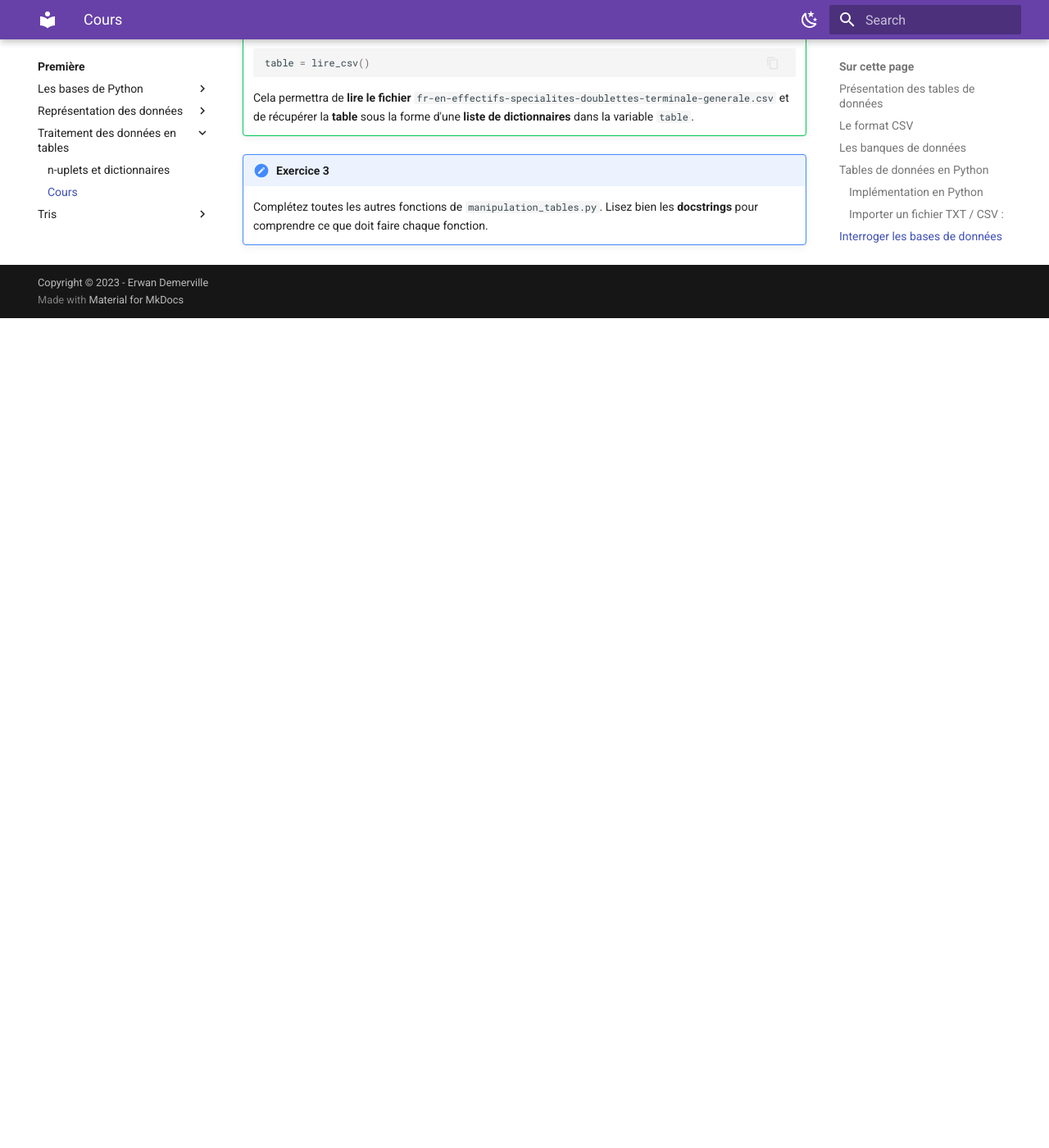
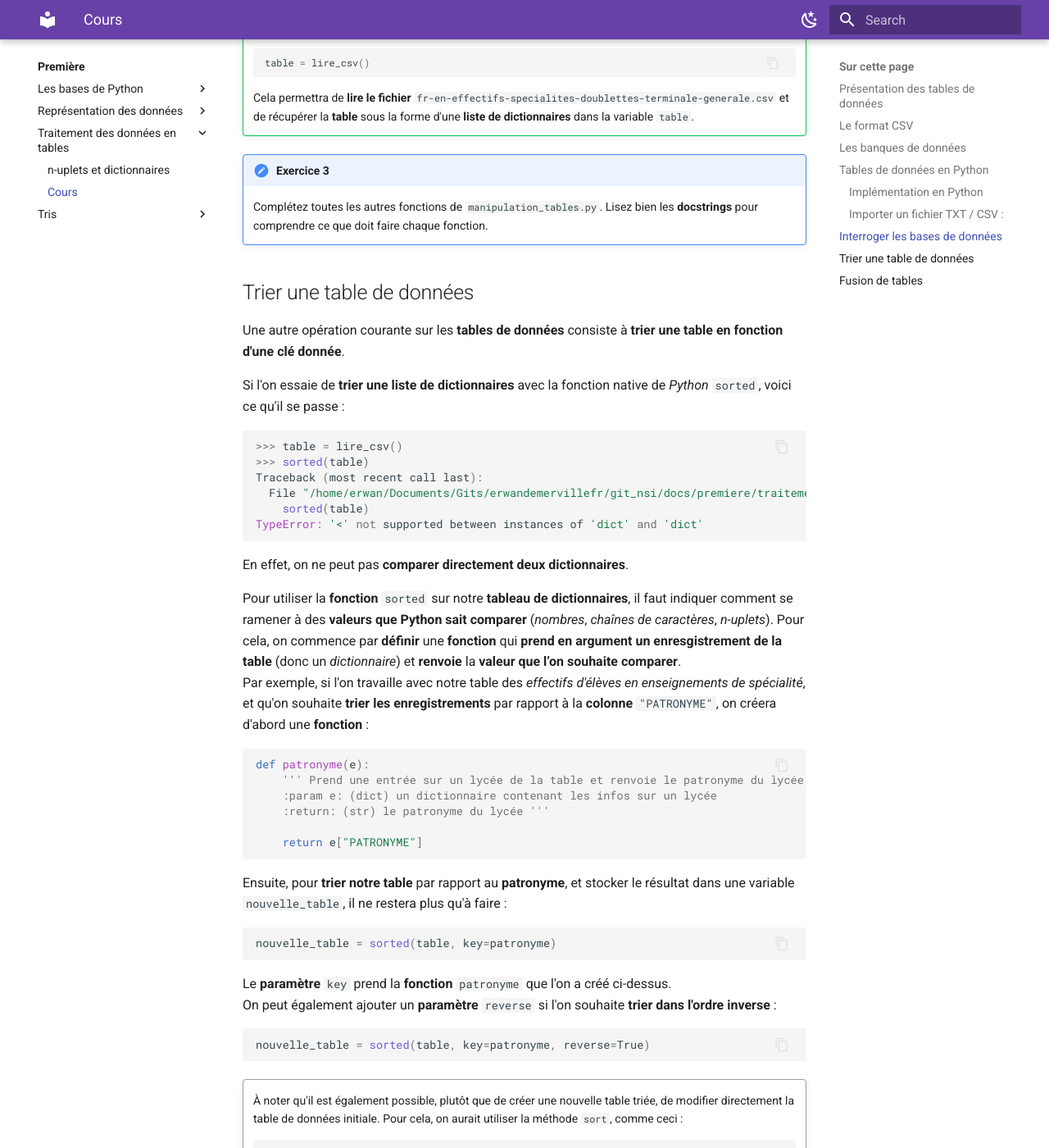
Before and after one commit to erwandemerville/nsi, an MkDocs documentation site: the page built from docs/premiere/traitement_donnees/cours.md, in a window 1280 px wide and 1400 px high, scrolled down 6473 px. Shown: the whole window at 82% size. Built offline with MkDocs 1.6.1 and Material for MkDocs 9.7.7, drawn with Linux system fonts in a browser that asks for light colours; before the commit the page ends 6861 px from its top, so only the background shows below that; some of the changed text lies outside the part shown.

Commit message:
MAJ traitement donnees en tables

````diff
--- a/docs/premiere/traitement_donnees/cours.md
+++ b/docs/premiere/traitement_donnees/cours.md
@@ -223,3 +223,84 @@ Pour les **exercices suivants**, on travaillera avec notre fichier `fr-en-effect
 
 !!! note "Exercice 3"
     Complétez toutes les autres fonctions de `manipulation_tables.py`. Lisez bien les **docstrings** pour comprendre ce que doit faire chaque fonction.
+
+## Trier une table de données
+
+Une autre opération courante sur les **tables de données** consiste à **trier une table en fonction d'une clé donnée**.
+
+Si l'on essaie de **trier une liste de dictionnaires** avec la fonction native de *Python* `sorted`, voici ce qu'il se passe :
+
+```python
+>>> table = lire_csv()
+>>> sorted(table)
+Traceback (most recent call last):
+  File "/home/erwan/Documents/Gits/erwandemervillefr/git_nsi/docs/premiere/traitement_donnees/src/manipulation_tables.py", line 111, in <module>
+    sorted(table)
+TypeError: '<' not supported between instances of 'dict' and 'dict'
+```
+
+En effet, on ne peut pas **comparer directement deux dictionnaires**.
+
+Pour utiliser la **fonction** `sorted` sur notre **tableau de dictionnaires**, il faut indiquer comment se ramener à des **valeurs que Python sait comparer** (*nombres*, *chaînes de caractères*, *n-uplets*). Pour cela, on commence par **définir** une **fonction** qui **prend en argument un enresgistrement de la table** (donc un *dictionnaire*) et **renvoie** la **valeur que l’on souhaite comparer**.
+Par exemple, si l'on travaille avec notre table des *effectifs d'élèves en enseignements de spécialité*, et qu'on souhaite **trier les enregistrements** par rapport à la **colonne** `"PATRONYME"`, on créera d'abord une **fonction** :
+
+```python
+def patronyme(e):
+    ''' Prend une entrée sur un lycée de la table et renvoie le patronyme du lycée.
+    :param e: (dict) un dictionnaire contenant les infos sur un lycée
+    :return: (str) le patronyme du lycée '''
+
+    return e["PATRONYME"]
+```
+
+Ensuite, pour **trier notre table** par rapport au **patronyme**, et stocker le résultat dans une variable `nouvelle_table`, il ne restera plus qu'à faire :
+
+```python
+nouvelle_table = sorted(table, key=patronyme)
+```
+
+Le **paramètre** `key` prend la **fonction** `patronyme` que l'on a créé ci-dessus.
+On peut également ajouter un **paramètre** `reverse` si l'on souhaite **trier dans l'ordre inverse** :
+
+```python
+nouvelle_table = sorted(table, key=patronyme, reverse=True)
+```
+
+!!! quote ""
+    À noter qu'il est également possible, plutôt que de créer une nouvelle table triée, de modifier directement la table de données initiale. Pour cela, on aurait utiliser la méthode `sort`, comme ceci :
+
+    ```python
+    table.sort(table, key=patronyme)
+    ```
+
+On peut également **trier** une **liste de dictionnaires** par rapport à **deux clés**.
+Pour cela, la fonction que l'on donnera comme `key` de la fonction `sorted` renverra **un tuple de deux éléments**. Par exemple, si l'on souhaite **trier les enregistrements** de notre *table d'effectifs d'élèves en terminale générale* selon le `"DEPARTEMENT"` **ET** la `"COMMUNE"`, on écrira une fonction :
+
+```python
+def departement_puis_commune(e):
+    ''' Prend une entrée sur un lycée de la table et renvoie un tuple contenant le département et la commune.
+    :param e: (dict) un dictionnaire contenant les infos sur un lycée
+    :return: (str) le patronyme du lycée '''
+
+    return e["DEPARTEMENT"], e["COMMUNE"]
+```
+
+Ainsi, pour récupérer les enregistrements triés dans une variable `nouvelle_table` :
+
+```python
+nouvelle_table = sorted(table, key=departement_puis_commune)
+```
+
+!!! question ""
+    Pour être plus précis, le **tri** va ici se faire d'abord par rapport au *département*, puis, si plusieurs **lycées** sont dans le même *département*, le tri se fera alors par rapport à la *commune*.
+
+!!! note "Exercice 4"
+    Complétez les fonctions `trier_selon_patronyme`, `trier_selon_effectif` et `trier_selon_academie_et_effectif` de `manipulation_tables.py`.
+    Vous pourrez utiliser la fonction native `sorted` de *Python*.
+
+    À noter qu'il est possible de ==définir une fonction à l'intérieur d'une fonction==. Si vous avez besoin par exemple de créer une **fonction** permettant de **comparer l'élément souhaité** d'un **dictionnaire**, vous pourrez procéder ainsi.
+
+## Fusion de tables
+
+!!! note "Exercice 5"
+    Complétez la fonction `fusionner_deux_tables` de `manipulation_tables.py`.
````
Also changed, not shown: docs/premiere/traitement_donnees/src/manipulation_tables.py (+53 -4 lines), 1 other file.
